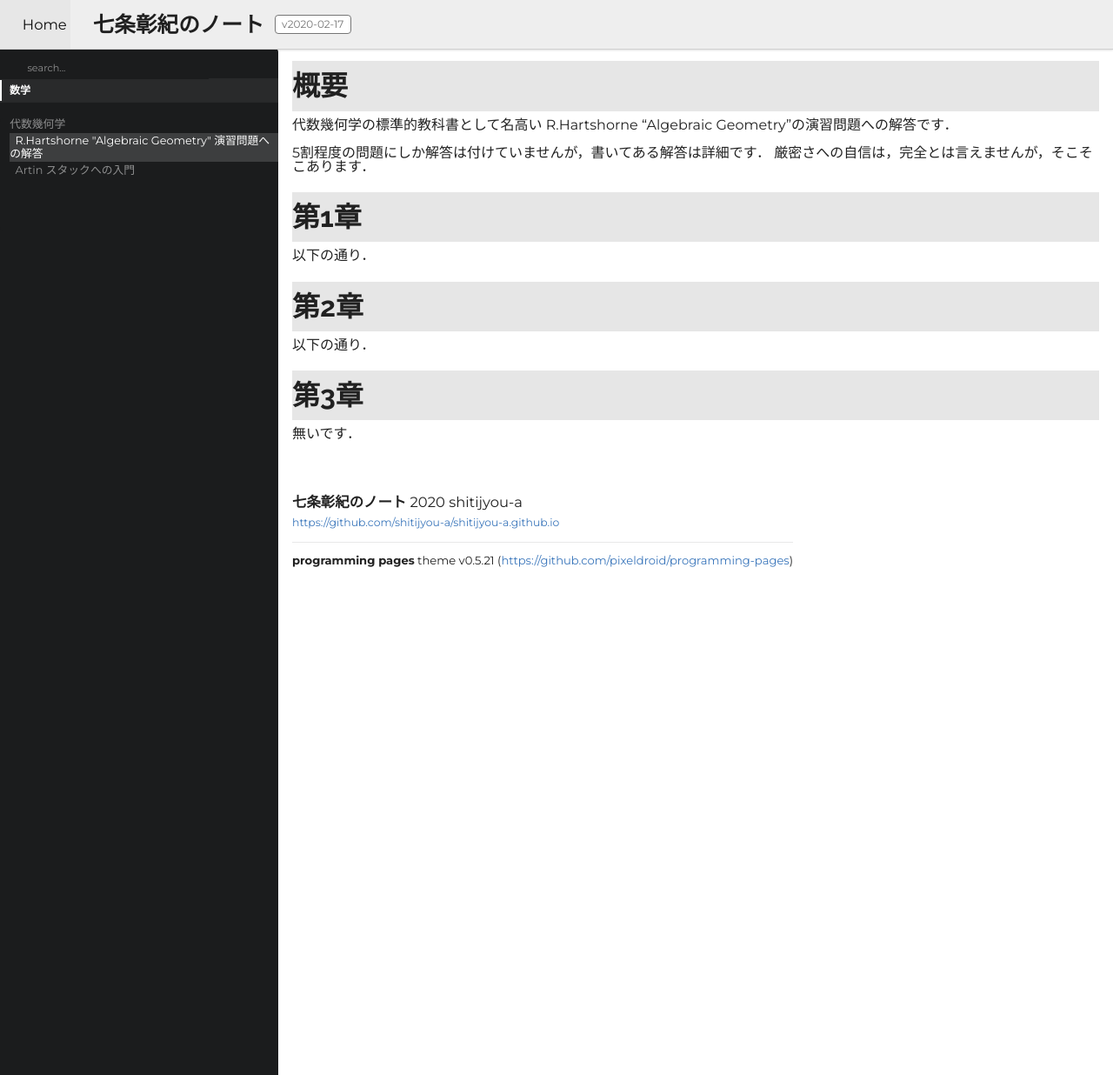
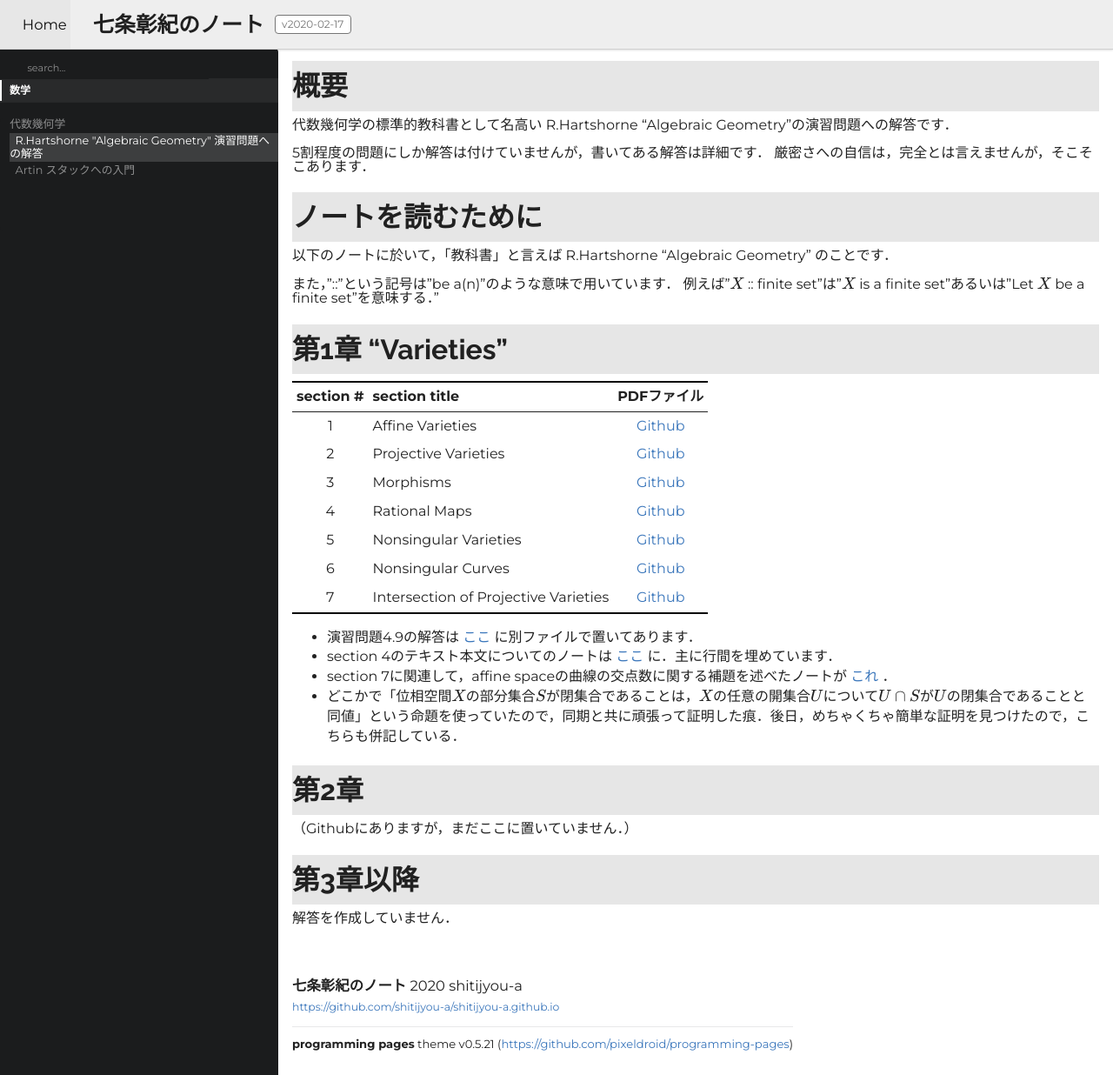
Before and after one commit to shitijyou-a/shitijyou-a.github.io, a Jekyll site: the page built from _math/alg-geo/har-ag-solutions.md, in a window 1280 px wide and 1236 px high. Shown: the whole window at 87% size. Built offline with Jekyll 4.4.1, drawn with Linux system fonts in a browser that asks for light colours; formulas are drawn with MathJax 3.

Commit message:
dockerでの開発を開始．har-ag-solutions.mdを第一章について書き終えた．MathJaxを使えるようにした．

```diff
--- a/Gemfile
+++ /dev/null
@@ -1,3 +0,0 @@
-source 'https://rubygems.org'
-
-gem 'github-pages'
--- /dev/null
+++ b/_includes/elements/mathjaxjs.html
@@ -0,0 +1 @@
+<script type="text/javascript" src="http://cdn.mathjax.org/mathjax/latest/MathJax.js?config=TeX-AMS-MML_HTMLorMML"></script>
--- a/_layouts/page.html
+++ b/_layouts/page.html
@@ -25,6 +25,9 @@ theme_url: https://github.com/pixeldroid/programming-pages
 </div>
 </div>
 </div>
+
+<!-- Enable to use MathJax -->
+{% include elements/mathjaxjs.html %}
 
 <!-- main contents -->
 <div id="page-container">
--- a/_math/alg-geo/har-ag-solutions.md
+++ b/_math/alg-geo/har-ag-solutions.md
@@ -9,11 +9,31 @@ title: R.Hartshorne "Algebraic Geometry" 演習問題への解答
 5割程度の問題にしか解答は付けていませんが，書いてある解答は詳細です．
 厳密さへの自信は，完全とは言えませんが，そこそこあります．
 
-# 第1章
-以下の通り．
+# ノートを読むために
+以下のノートに於いて，「教科書」と言えば R.Hartshorne "Algebraic Geometry" のことです．
+
+また，"::"という記号は"be a(n)"のような意味で用いています．
+例えば"$$X$$ :: finite set"は"$$X$$ is a finite set"あるいは"Let $$X$$ be a finite set"を意味する．"
+
+# 第1章 "Varieties"
+
+| section # | section title | PDFファイル |
+|:---------:|---------------|:-----------:|
+| 1 | Affine Varieties | [Github](https://github.com/shitijyou-a/MathNotes/blob/master/Hartshorne_AG_Ch1/section1_ex.pdf) |
+| 2 | Projective Varieties | [Github](https://github.com/shitijyou-a/MathNotes/blob/master/Hartshorne_AG_Ch1/section2_ex.pdf) |
+| 3 | Morphisms | [Github](https://github.com/shitijyou-a/MathNotes/blob/master/Hartshorne_AG_Ch1/section3_ex.pdf) |
+| 4 | Rational Maps | [Github](https://github.com/shitijyou-a/MathNotes/blob/master/Hartshorne_AG_Ch1/section4_ex.pdf) |
+| 5 | Nonsingular Varieties | [Github](https://github.com/shitijyou-a/MathNotes/blob/master/Hartshorne_AG_Ch1/section5_ex.pdf) |
+| 6 | Nonsingular Curves | [Github](https://github.com/shitijyou-a/MathNotes/blob/master/Hartshorne_AG_Ch1/section6_ex.pdf) |
+| 7 | Intersection of Projective Varieties | [Github](https://github.com/shitijyou-a/MathNotes/blob/master/Hartshorne_AG_Ch1/section7_ex.pdf) |
+
+- 演習問題4.9の解答は [ここ](https://github.com/shitijyou-a/MathNotes/blob/master/Hartshorne_AG_Ch1/exercise4_9.pdf) に別ファイルで置いてあります．
+- section 4のテキスト本文についてのノートは [ここ](https://github.com/shitijyou-a/MathNotes/blob/master/Hartshorne_AG_Ch1/section3_text.pdf) に．主に行間を埋めています．
+- section 7に関連して，affine spaceの曲線の交点数に関する補題を述べたノートが [これ](https://github.com/shitijyou-a/MathNotes/blob/master/Hartshorne_AG_Ch1/direct_sum_decomposition_of_affine_ring_of_two_curves_intersection.pdf) ．
+- どこかで「位相空間$$X$$の部分集合$$S$$が閉集合であることは，$$X$$の任意の開集合$$U$$について$$U \cap S$$が$$U$$の閉集合であることと同値」という命題を使っていたので，同期と共に頑張って証明した痕．後日，めちゃくちゃ簡単な証明を見つけたので，こちらも併記している．
 
 # 第2章
-以下の通り．
+（Githubにありますが，まだここに置いていません．）
 
-# 第3章
-無いです．
+# 第3章以降
+解答を作成していません．
```
Also changed, not shown: _includes/styles/custom.css (+13 -0 lines), _math/alg-geo/intro-to-artin-stacks.md (+8 -0 lines), docker-compose.yml (added, +11 -0 lines), _math/alg-geo/bernstein-theorem.md (added), _math/alg-geo/group-schemes.md (added), _math/alg-geo/hilbelts-nullstellensatz.md (added), _math/alg-geo/sylow-theorem.md (added).
